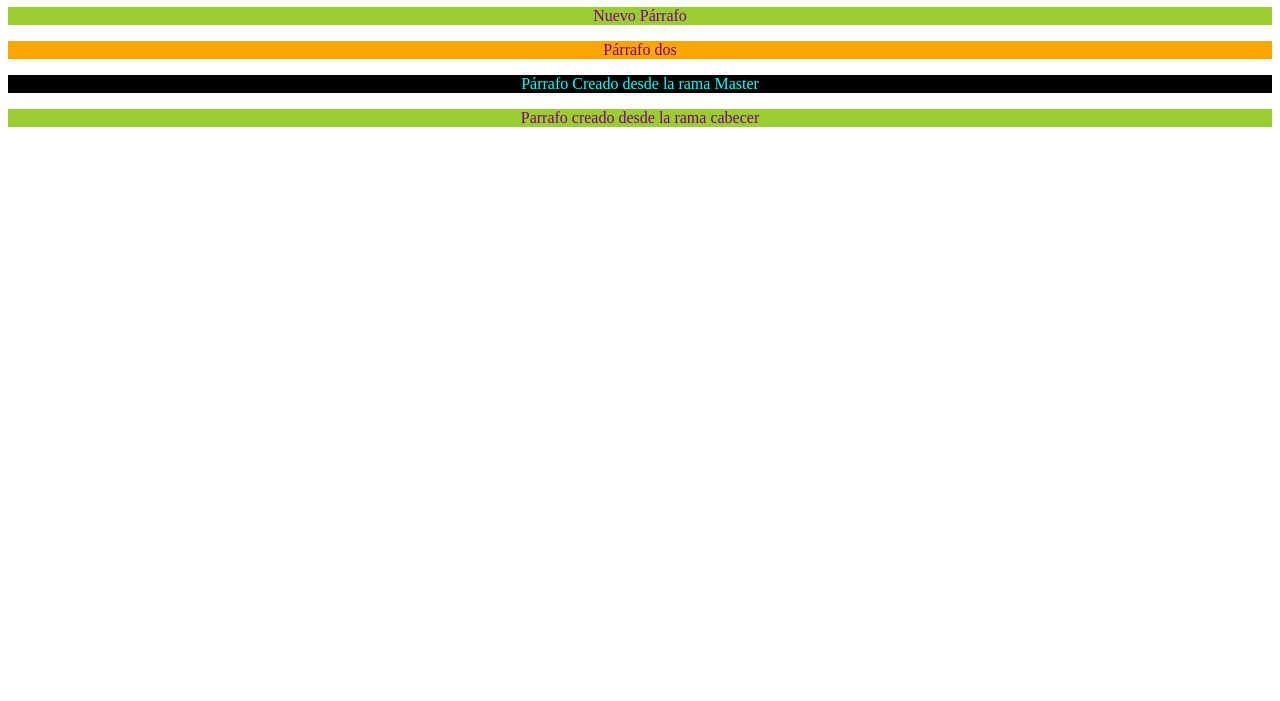
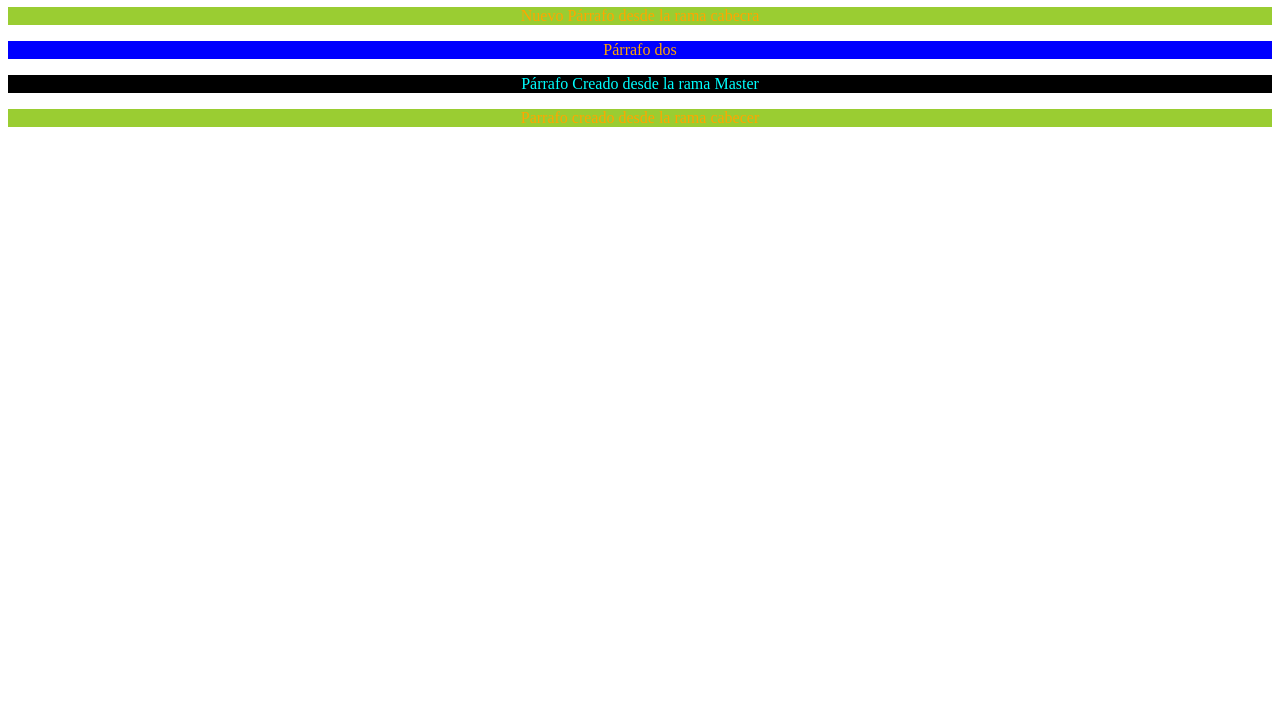
Before and after one commit to Arborvite/Python-Git, a plain HTML site: page index.html in a window 1280 px wide. Shown: the part 99-800 px from the top of the page. Drawn offline with Linux system fonts and the light colour scheme.

Commit message:
V 3.0.0 Color del css y parràfo desde la rama cabecera

```diff
--- a/estilos.css
+++ b/estilos.css
@@ -1,5 +1,5 @@
 body{
-    color: purple;
+    color: orange;
     text-align: center;
 }
 
@@ -8,7 +8,7 @@ p{
 }
 
 #parra{
-    background: orange;
+    background: blue;
 }
 
 #parraDos{
--- a/index.html
+++ b/index.html
@@ -8,7 +8,7 @@
 </head>
 <body>
     <h1>Hola pàgina</h1>
-    <p> Nuevo Párrafo</p>
+    <p> Nuevo Párrafo desde la rama cabecra</p>
     <p id="parra"> Párrafo dos</p>
     <p id="parraDos"> Párrafo Creado desde la rama Master</p>
     <p>Parrafo creado desde la rama cabecer</p>
```
